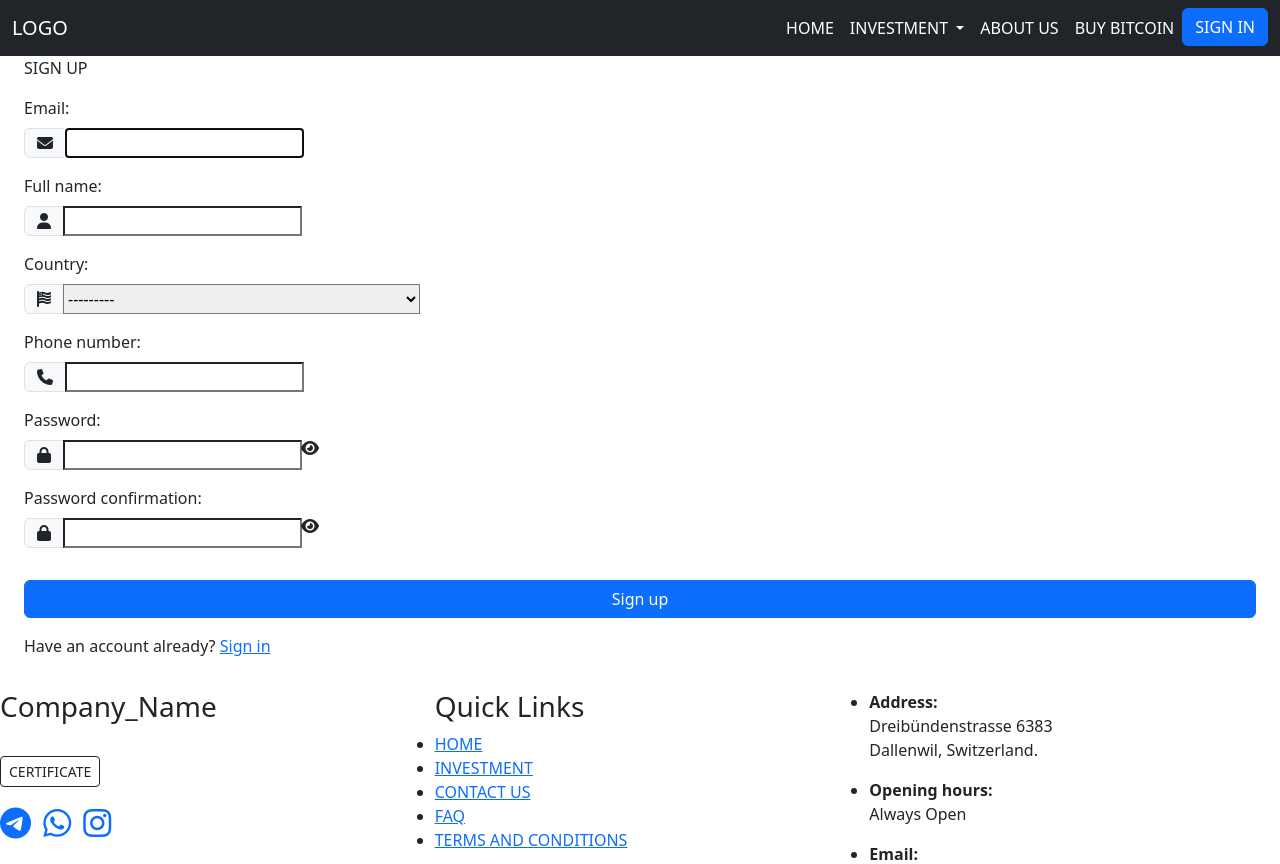
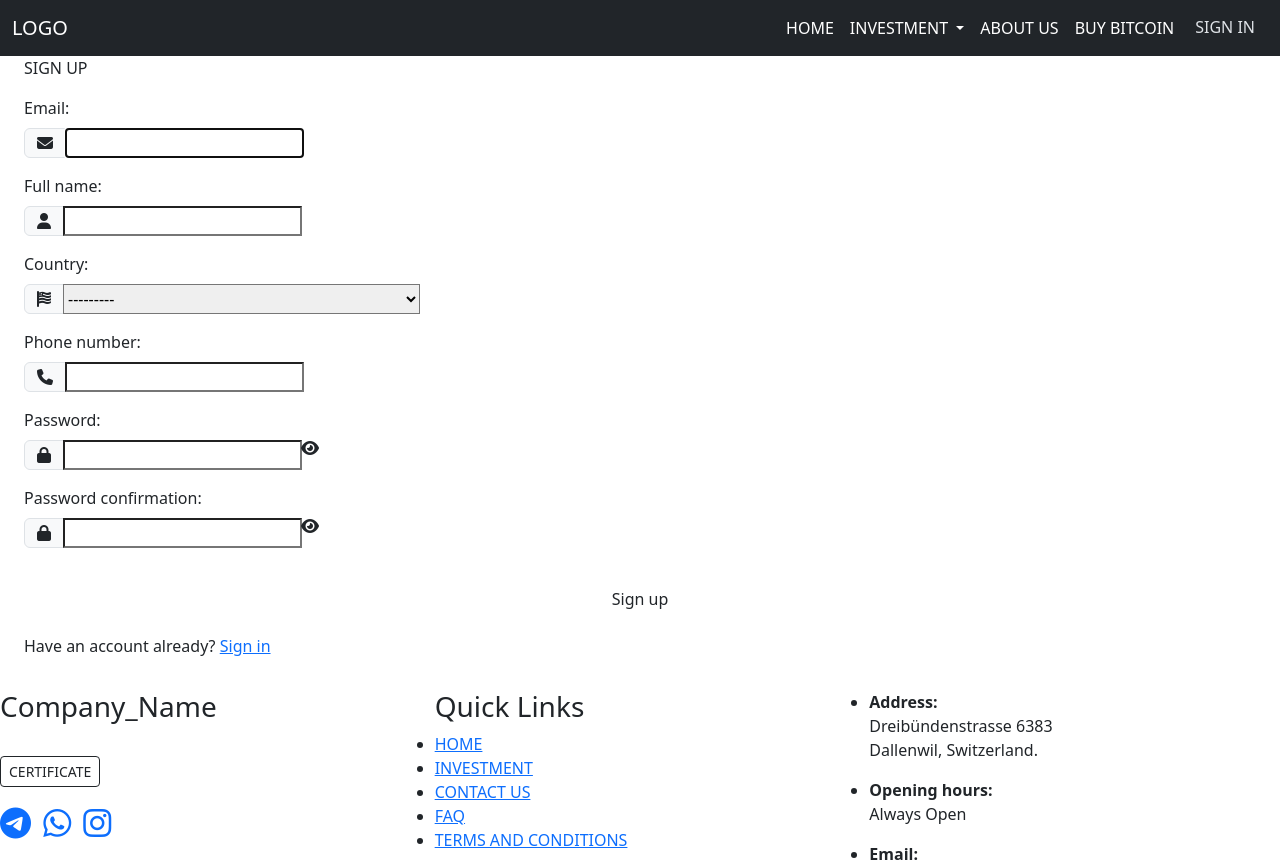
Before and after one commit to kwex1/trade, a Django app: page /register/ in a window 1280 px wide. Shown: the top 864 px of the page. Run offline with Django 5.2, Linux system fonts and the light colour scheme; data that the repository does not hold is empty; parts of the project's set-up code (start-up, migrations or seed data) failed here and were passed over; some libraries are stand-ins or nearby versions.

Commit message:
design finish

```diff
--- a/backend/templates/backend/login.html
+++ b/backend/templates/backend/login.html
@@ -35,7 +35,7 @@
                 </div>
             </div>
 
-            <button type="submit" class="btn btn-primary w-100 mt-3">Sign in</button>
+            <button type="submit" class="btn  w-100 mt-3">Sign in</button>
 
             <p class="mt-3 text">Don't have an account? <a href="{% url 'register' %}">Sign up</a></p>
             <p class="mt-3 text">Forgotten password? <a href="{% url 'reset_password' %}">reset</a></p>
--- a/backend/templates/backend/register.html
+++ b/backend/templates/backend/register.html
@@ -66,7 +66,7 @@
                     {{form.password2}}<i id="eyes2" class="fa-solid fa-eye"></i>
                 </div>
             </div>
-            <button type="submit" id="reg_submit" class="btn btn-primary w-100 mt-3">Sign up</button>
+            <button type="submit" id="reg_submit" class="btn w-100 mt-3">Sign up</button>
 
             <p class="mt-3 text">Have an account already? <a href="{% url 'login' %}">Sign in</a></p>
         </div>
--- a/backend/templates/base.html
+++ b/backend/templates/base.html
@@ -68,11 +68,11 @@
                 <a class="nav-link active" href="#">BUY BITCOIN</a>
               </li>
               {% if not request.user.is_authenticated %}
-              <a href="{% url 'login' %}"><button class="btn btn-primary w-100" type="button">SIGN IN</button></a>
+              <a href="{% url 'login' %}"><button class="btn w-100" type="button">SIGN IN</button></a>
               {% else %}
               <form method="post" action="{% url 'logout' %}">
                 {% csrf_token %}
-                <button class="btn btn-primary w-100" type="submit" >Sign out</button>
+                <button class="btn w-100" type="submit" >Sign out</button>
               </form>
               {% endif%}
 
```
